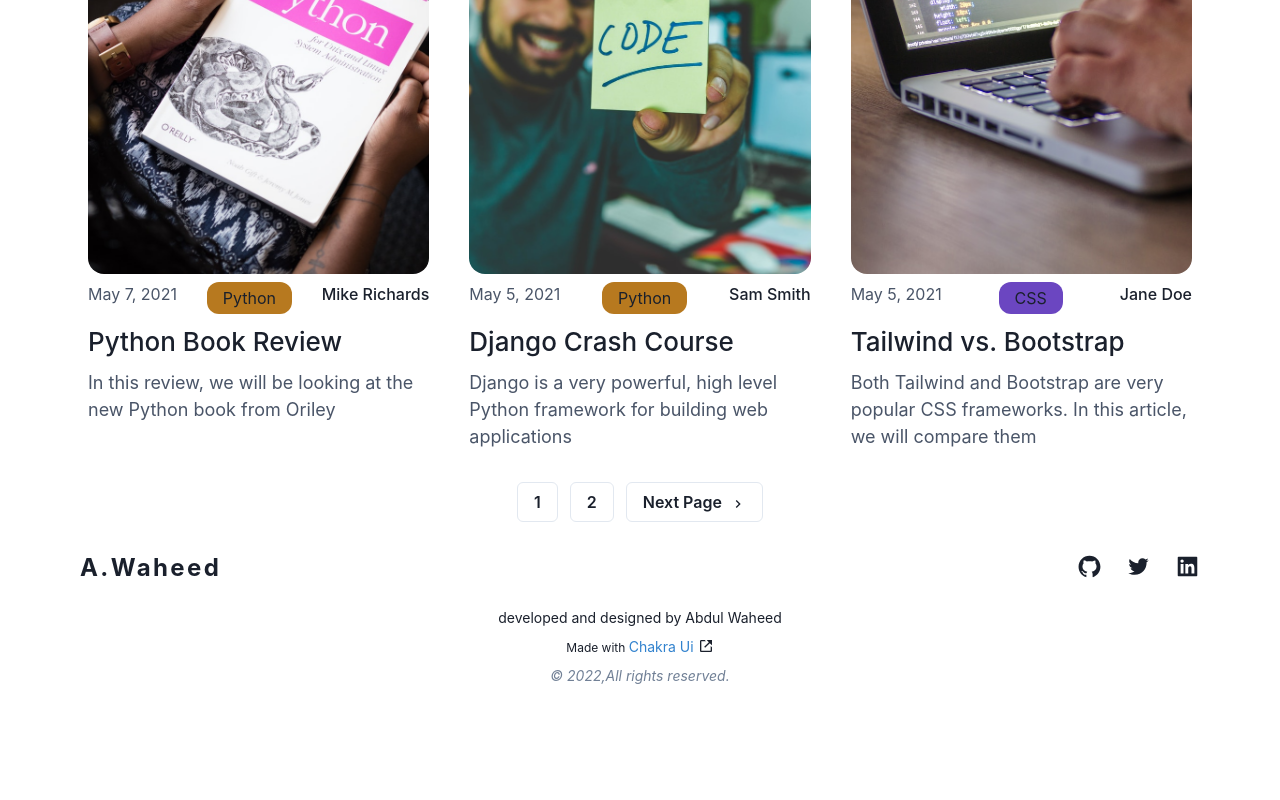
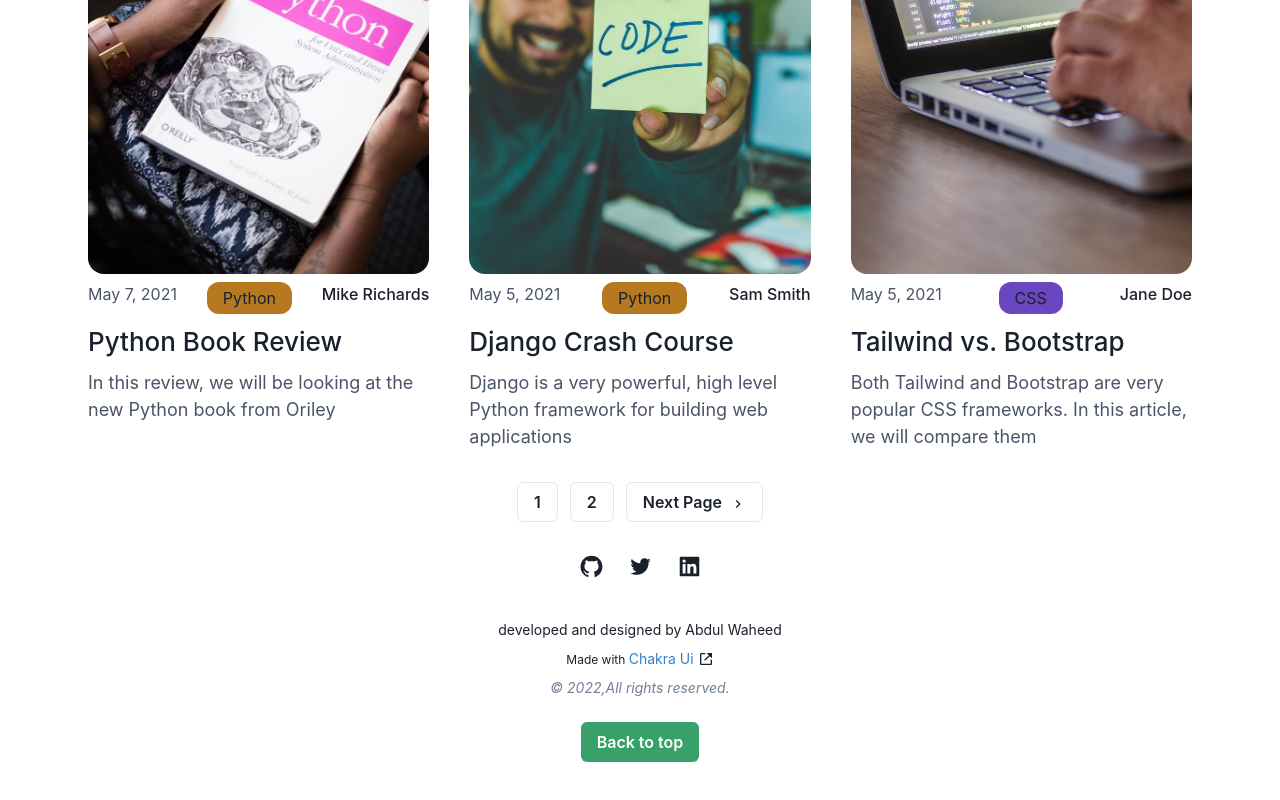
Before and after one commit to waheed-dev/markdown-blog, a Next.js app: page /blog in a window 1280 px wide. Shown: the part 1166-1966 px from the top of the page. Before the commit the page ends 1876 px from the top, so only its background shows below. Built offline with nearby package versions, Linux system fonts and the light colour scheme.

Commit message:
building footer

```diff
--- a/components/Footer.js
+++ b/components/Footer.js
@@ -1,22 +1,23 @@
-import {Box, Flex, Heading, Text,Link} from "@chakra-ui/react";
+import {Box, Flex, Heading, Text, Link, Button} from "@chakra-ui/react";
 import {AiFillGithub, AiFillLinkedin, AiOutlineTwitter} from "react-icons/ai";
 import {BiLinkExternal} from "react-icons/bi";
 
 const Footer = () => {
+    const scrollToTop = () => {
+        window.scrollTo({
+            top: 0,
+        });
+    }
     return (
         <Box as={'footer'}>
-        <Flex justifyContent={'space-between'} pb={'6'}>
-            <Box>
-                <Heading fontSize={'2xl'} letterSpacing={'widest'}>A.Waheed</Heading>
-
-            </Box>
+        <Flex justifyContent={'center'} pb={'10'}>
             <Box display={'flex'} gridGap={'6'}>
                 <AiFillGithub size={'25'}/>
                 <AiOutlineTwitter size={'25'} />
                 <AiFillLinkedin size={'25'}/>
             </Box>
         </Flex>
-            <Box textAlign={'center'} pb={'6'}>
+            <Box textAlign={'center'} pb={'12'}>
                 <Text fontSize={'sm'} mb={'2'}>developed and designed by Abdul Waheed</Text>
                 <Box display={'flex'} justifyContent={'center'} gap={'1'} alignItems={'center'} mb={'2'}>
                 <Text fontSize={'xs'}>Made with <Link color={'blue.500'} fontSize={'sm'} href={'https://chakra-ui.com/'} isExternal>
@@ -26,6 +27,7 @@ const Footer = () => {
                    <BiLinkExternal/>
                 </Box>
                 <Text fontStyle={'italic'} color={'gray.500'} fontSize={'sm'}>© 2022,All rights reserved.</Text>
+                <Button bgColor={'green.500'} _hover={{backgroundColor : 'green.600'}} color={'white'} _dark={{backgroundColor : 'green.400'}} onClick={scrollToTop} mt={'6'} >Back to top</Button>
             </Box>
 
         </Box>
```
